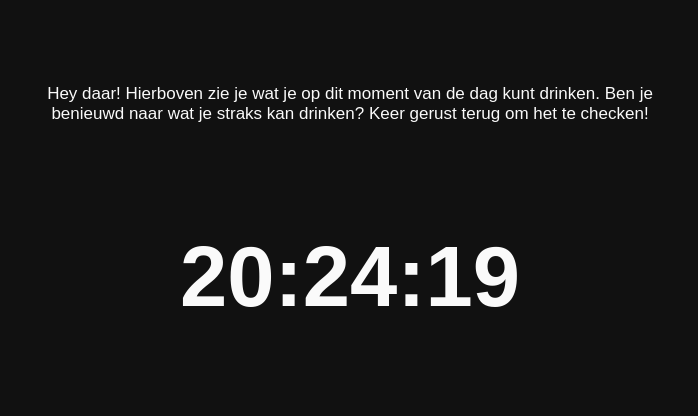
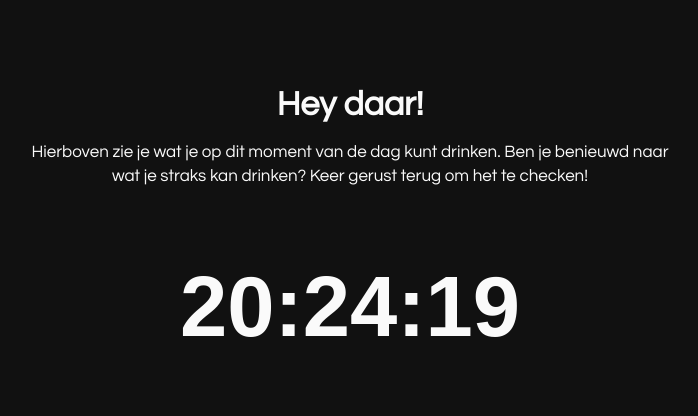
Before and after one commit to HeyImJoella/clock, a plain HTML site: page index.html in a window 1280 px wide. Shown: the part 300-716 px from the top of the page, without its empty margins (290-988 px from the left). Drawn offline with nearby package versions, Linux system fonts and the light colour scheme; a web font is replaced by a local one.

Commit message:
Hey daar als tekst

```diff
--- a/index.html
+++ b/index.html
@@ -13,7 +13,11 @@
 	<body onload="startTime()">
 	    <div class="landingpage">
 	    	<img id="clock" class="tween" src="">
-	    	<p class="welcome white">Hey daar! Hierboven zie je wat je op dit moment van de dag kunt drinken. Ben je benieuwd naar wat je straks kan drinken? Keer gerust terug om het te checken!</p>
+	    	<div class="welcome">
+	    		<h1 class="white">Hey daar!</h1>
+<!-- 		    	<h1 class="white tween2">Weet je al hoe laat het is?</h1> -->
+		    	<p class="white">Hierboven zie je wat je op dit moment van de dag kunt drinken. Ben je benieuwd naar wat je straks kan drinken? Keer gerust terug om het te checken!</p>
+	    	</div>
 	        <div id="txt">
 	        </div>
 	    </div>
--- a/scripts/clock.js
+++ b/scripts/clock.js
@@ -28,4 +28,4 @@ function checkTime(i) {
   return i;
 }
 
-TweenMax.from(".tween", 3, {x:100, ease:Elastic.easeOut});
+TweenMax.from(".tween", 3, {x:500, ease:Elastic.easeOut});
--- a/styles/main.css
+++ b/styles/main.css
@@ -1,9 +1,10 @@
-
 @import url('https://fonts.googleapis.com/css?family=Poppins');
 @import url('https://fonts.googleapis.com/css?family=Niramit');
 @import url('https://fonts.googleapis.com/css?family=Ubuntu');
 @import url('https://fonts.googleapis.com/css?family=Lora');
 @import url('https://fonts.googleapis.com/css?family=Muli');
+@import url('https://fonts.googleapis.com/css?family=Questrial');
+
 
 
 body{
@@ -11,6 +12,12 @@ body{
   width:100%;
   margin:0;
   background-color:#111;
+  line-height: 120%;
+/*  background-image: url("../img/background.jpg") no-repeat center fixed;
+  -webkit-background-size: cover;
+  -moz-background-size: cover;
+  -o-background-size: cover;
+  background-size: cover;*/
 }
 
 
@@ -48,9 +55,11 @@ body{
 
 .white{
   color:#fafafa;
+  font-family: 'Questrial';
 }
 
 .welcome{
+  position:relative;
   grid-area:welcome;
   grid-template-rows:100%;
   grid-template-columns:1fr;
@@ -61,7 +70,7 @@ body{
 }
 
 /*Tablet*/
-@media screen and (min-width: 766px) {
+@media screen and (min-width: 760px) {
   #txt{
   font-size:100px;
   }
@@ -72,6 +81,9 @@ body{
     font-size:21px;
     margin-left: 30px;
     margin-right: 30px;
+  }
+  body{
+    line-height: 170%;
   }
 }
 
@@ -89,6 +101,9 @@ body{
     margin-left: 300px;
     margin-right: 300px;
   }
+  body{
+    line-height: 150%;
+  }
 }
 
 /*Desktop*/
@@ -104,4 +119,7 @@ body{
     margin-left: 350px;
     margin-right: 350px;
   }
+  body{
+    line-height: 200%;
+  }
 }
```
Also changed, not shown: img/background.jpg (added), img/background1.jpg (added), img/background3.jpg (added), 2 other files.
